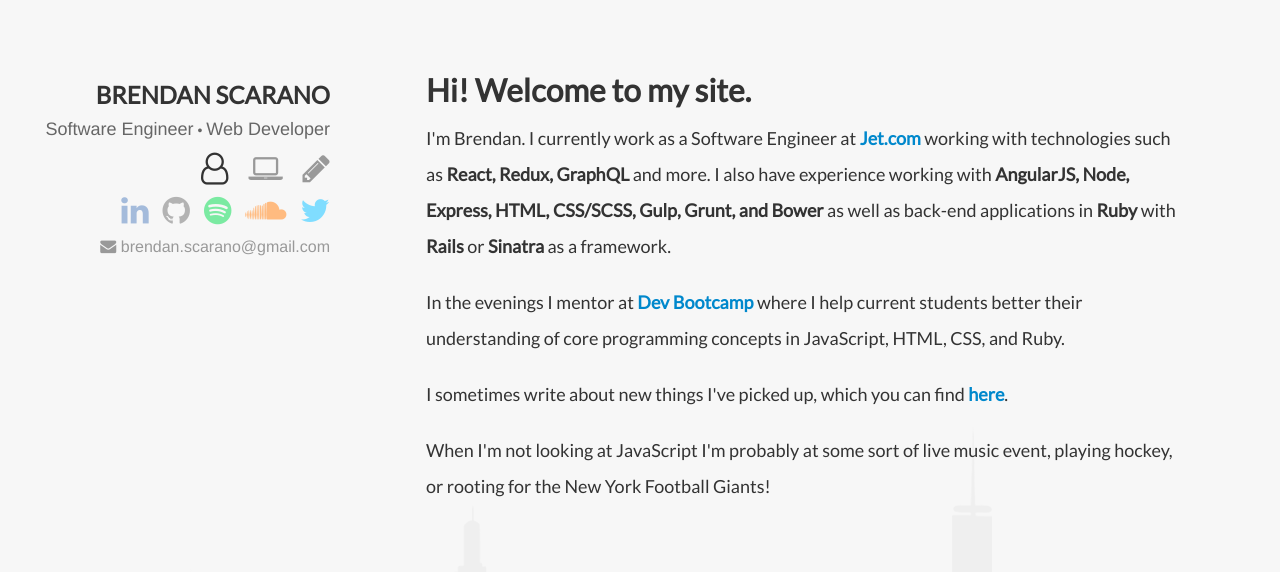
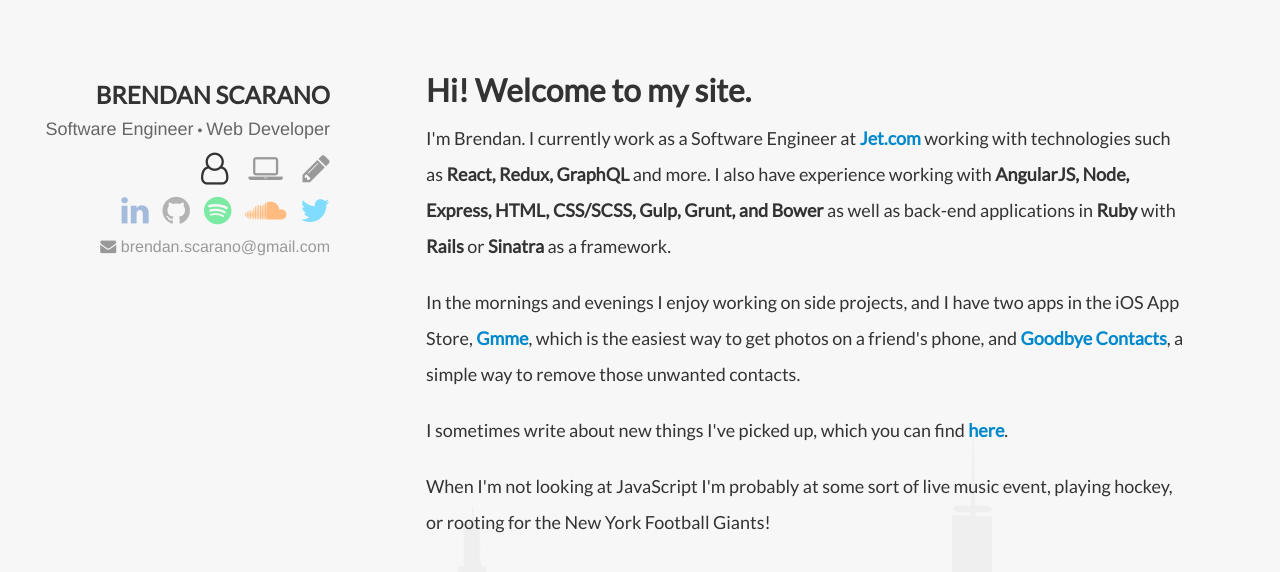
Before and after one commit to brendanscarano/brendanscarano.github.io, a Jekyll site: the page built from index.html, in a window 1280 px wide. Shown: the top 572 px of the page. Built offline with Jekyll 4.4.1, drawn with Linux system fonts in a browser that asks for light colours; nearby versions of some CDN libraries; the list of posts is cut into pages by our own code.

Commit message:
updated about me section

```diff
--- a/_config.yml
+++ b/_config.yml
@@ -3,7 +3,7 @@
 
 url: "http://localhost:4000"
 
-paginate: 10
+# paginate: 10
 
 # markdown: rdiscount
 markdown: kramdown
--- a/index.html
+++ b/index.html
@@ -7,9 +7,7 @@
 
   <p>I'm Brendan. I currently work as a Software Engineer at <a href="https://www.jet.com/" target="_blank">Jet.com</a> working with technologies such as <b>React, Redux, GraphQL</b> and more. I also have experience working with <b>AngularJS, Node, Express, HTML, CSS/SCSS, Gulp, Grunt, and Bower</b> as well as back-end applications in <b>Ruby</b> with <b>Rails</b> or <b>Sinatra</b> as a framework.</p>
 
-  <!-- I love learning about new technologies and have been focusing on getting a better understanding of <b>React</b>, and <b>React Native</b> over the last few weeks. -->
-
-  <p>In the evenings I mentor at <a href="https://www.devbootcamp.com" target="_blank">Dev Bootcamp</a> where I help current students better their understanding of core programming concepts in JavaScript, HTML, CSS, and Ruby.</p>
+  <p>In the mornings and evenings I enjoy working on side projects, and I have two apps in the iOS App Store, <a href="https://getgmme.com/" target="_blank">Gmme</a>, which is the easiest way to get photos on a friend's phone, and <a href="https://itunes.apple.com/us/app/goodbye-contacts/id1229364287?ls=1&mt=8" target="_blank">Goodbye Contacts</a>, a simple way to remove those unwanted contacts.</p>
 
   <p>I sometimes write about new things I've picked up, which you can find <a href="/posts">here</a>.</p>
 
```
